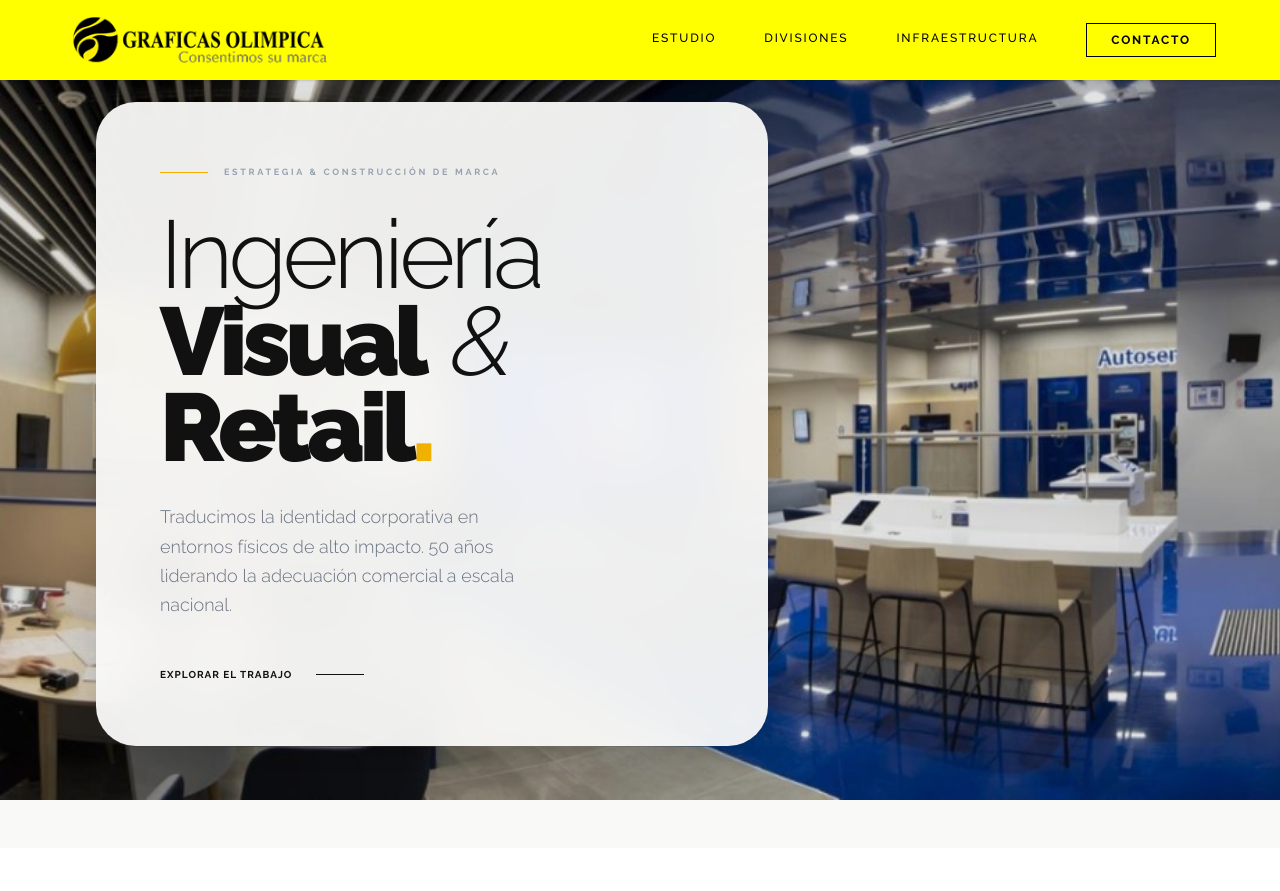
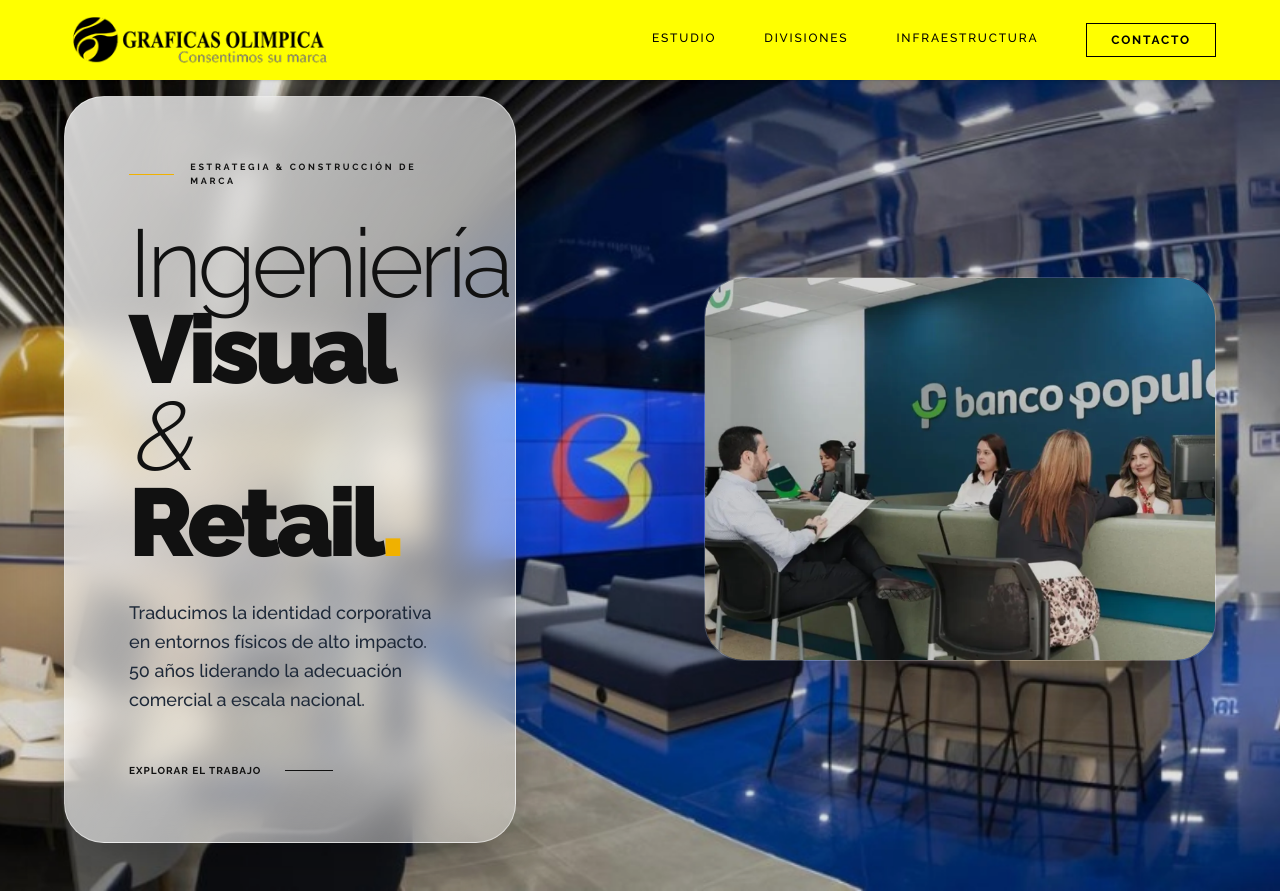
Before and after one commit to juliocuva/graficas-olimpica, a website: page index.html in a window 1280 px wide. Shown: the top 891 px of the page. Drawn offline with nearby package versions, Linux system fonts and the light colour scheme.

Commit message:
glassmorphism and restore banco popular

```diff
--- a/index.html
+++ b/index.html
@@ -66,19 +66,20 @@
             <div class="absolute inset-0 bg-black/10"></div> <!-- Subtle overlay -->
         </div>
 
-        <div class="relative z-10 max-w-[90%] mx-auto w-full">
-            <!-- Text Content Card -->
-            <div class="bg-[#F9F9F8]/95 backdrop-blur-xl p-10 md:p-16 rounded-[2.5rem] shadow-[0_20px_60px_-15px_rgba(0,0,0,0.3)] max-w-2xl lg:ml-8" data-aos="fade-right" data-aos-duration="1200">
+        <div class="relative z-10 max-w-[90%] mx-auto w-full grid grid-cols-1 lg:grid-cols-12 gap-12 items-center">
+            <!-- Text Content Card (Glassmorphism Gradient) -->
+            <div class="lg:col-span-5 lg:col-start-1">
+                <div class="bg-gradient-to-br from-white/80 to-white/40 backdrop-blur-lg border border-white/50 p-10 md:p-16 rounded-[2.5rem] shadow-[0_20px_60px_-15px_rgba(0,0,0,0.3)] w-full" data-aos="fade-right" data-aos-duration="1200">
                     <div class="flex items-center gap-4 mb-8">
                         <div class="h-px w-12 bg-yellow-500"></div>
-                    <span class="text-[9px] uppercase tracking-[0.3em] font-bold text-gray-400">Estrategia & Construcción de Marca</span>
+                        <span class="text-[9px] uppercase tracking-[0.3em] font-bold text-[#111]">Estrategia & Construcción de Marca</span>
                     </div>
                     <h1 class="text-6xl md:text-8xl font-light text-[#111] leading-[0.9] tracking-tighter mb-8">
                         Ingeniería<br>
                         <span class="font-black">Visual</span> <span class="font-light italic">&</span><br>
                         <span class="font-black">Retail<span class="text-yellow-500">.</span></span>
                     </h1>
-                <p class="text-lg text-gray-500 font-light leading-relaxed max-w-sm mb-12">
+                    <p class="text-lg text-gray-800 font-medium leading-relaxed mb-12">
                         Traducimos la identidad corporativa en entornos físicos de alto impacto. 50 años liderando la adecuación comercial a escala nacional.
                     </p>
                     <a href="#estudio" class="group flex items-center gap-6 w-fit">
@@ -87,7 +88,13 @@
                     </a>
                 </div>
             </div>
-    </section>
+
+            <!-- Restored Floating Image -->
+            <div class="lg:col-span-7 hidden lg:flex justify-end" data-aos="fade-left" data-aos-duration="1500" data-aos-delay="300">
+                <div class="relative w-full max-w-lg">
+                    <img src="img/premium_float.jpg" alt="Detalle Banco Popular" class="rounded-[2.5rem] shadow-2xl w-full object-cover aspect-[4/3] border border-white/20">
+                </div>
+            </div></section>
 
     <!-- 2. The Studio / Approach -->
     <section id="estudio" class="py-32 bg-white mt-12">
@@ -101,7 +108,7 @@
 
                     <!-- Supporting Image -->
                     <div class="mt-12 md:mt-16 overflow-hidden rounded-[2rem] aspect-[16/10] shadow-[0_10px_40px_-15px_rgba(0,0,0,0.1)] group">
-                        <img src="img/premium_float.jpg" alt="Detalle operativo" class="w-full h-full object-cover transition-transform duration-1000 group-hover:scale-105 grayscale hover:grayscale-0">
+                        <img src="img/premium_solidez.jpg" alt="Detalle operativo" class="w-full h-full object-cover transition-transform duration-1000 group-hover:scale-105 grayscale hover:grayscale-0">
                     </div>
                 </div>
 
```
Also changed, not shown: styles.css. Lines whose indentation alone changed are shown as unchanged.
